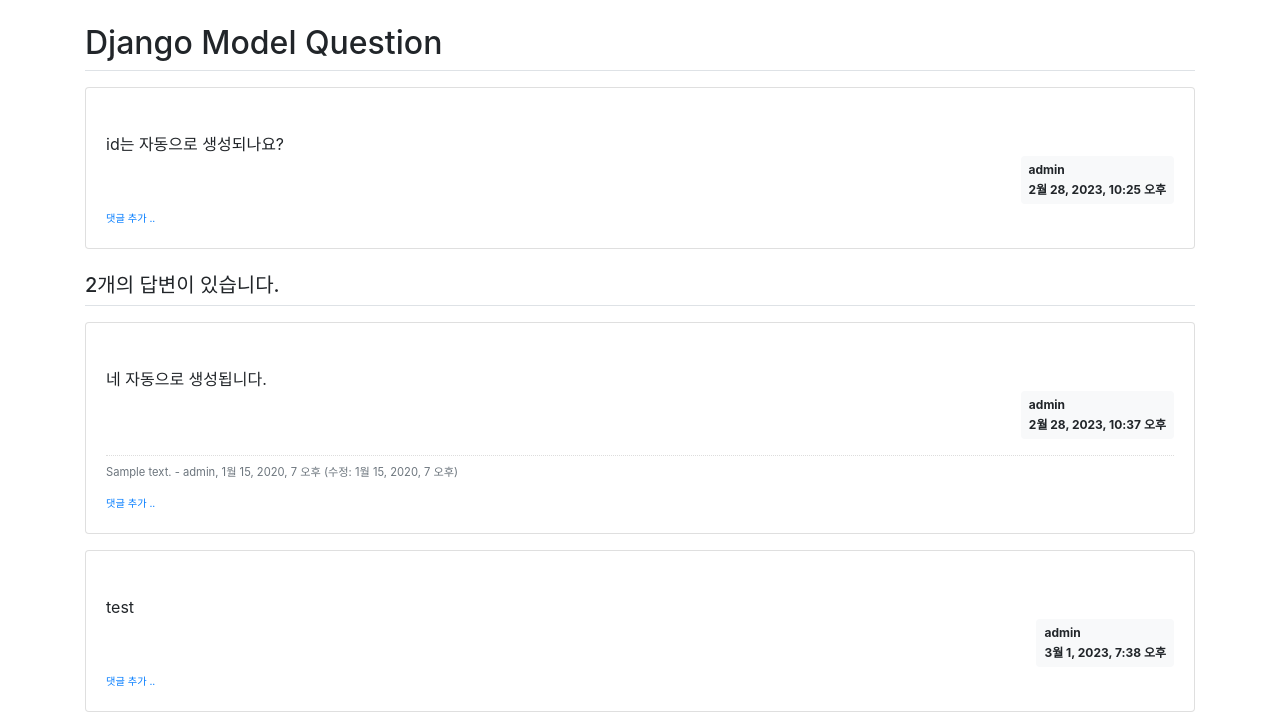
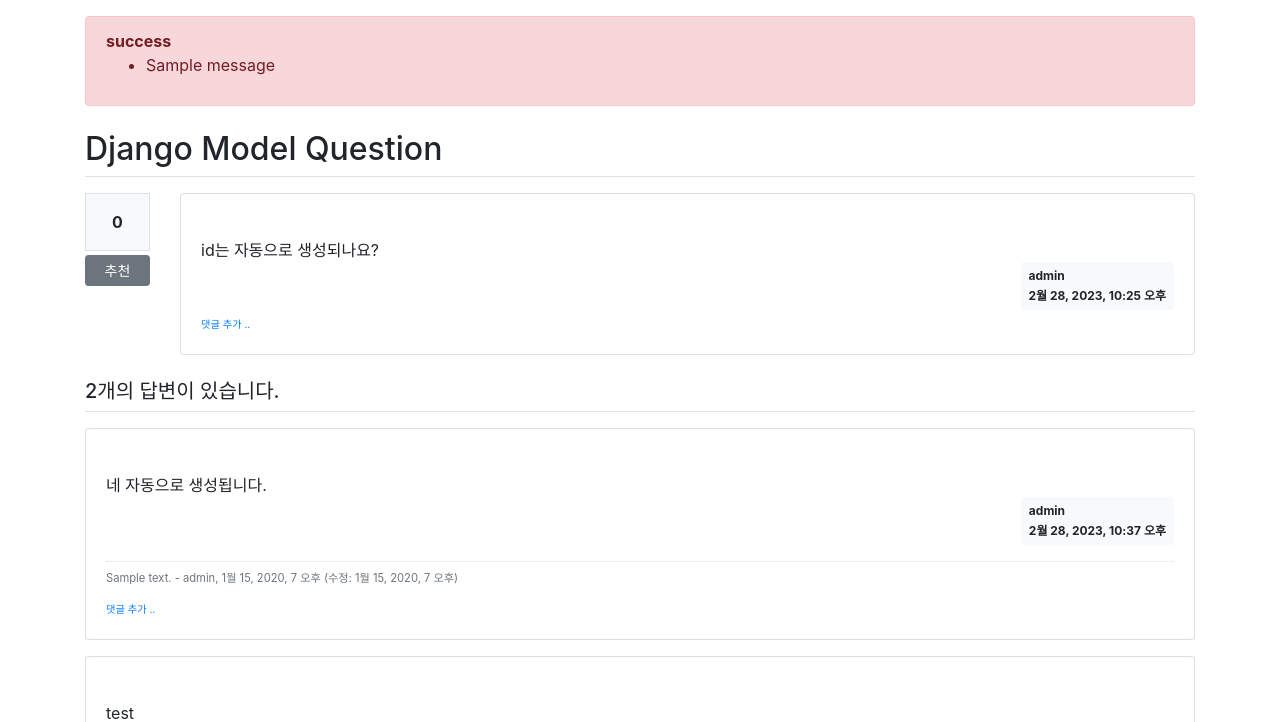
Before and after one commit to CRISPYTYPER/pybo, a Django app: page /pybo/2/ in a window 1280 px wide. Shown: the part 57-779 px from the top of the page. Run offline with Django 3.2, Linux system fonts and the light colour scheme; data comes from the database, SQL or seed files in the repository; both versions use the stored data as it was after the commit; tables that the repository leaves empty hold one stand-in row (values such as "Sample post"); one stand-in notice (Sample message) is shown; some libraries are stand-ins or nearby versions.

Commit message:
until page 215

```diff
--- a/pybo/models.py
+++ b/pybo/models.py
@@ -5,22 +5,25 @@ from django.db import models
 # Create your models here.
 
 class Question(models.Model):
-    author = models.ForeignKey(User, on_delete=models.CASCADE)
+    author = models.ForeignKey(User, on_delete=models.CASCADE,
+                               related_name='author_question')
     subject = models.CharField(max_length=200)
     content = models.TextField()
     create_date = models.DateTimeField()
     modify_date = models.DateTimeField(null=True, blank=True)
+    voter = models.ManyToManyField(User, related_name='voter_question')  # voter 추가
 
     def __str__(self):
         return self.subject
 
 
 class Answer(models.Model):
-    author = models.ForeignKey(User, on_delete=models.CASCADE)
+    author = models.ForeignKey(User, on_delete=models.CASCADE, related_name='author_answer')
     question = models.ForeignKey(Question, on_delete=models.CASCADE)
     content = models.TextField()
     create_date = models.DateTimeField()
     modify_date = models.DateTimeField(null=True, blank=True)
+    voter = models.ManyToManyField(User, related_name='voter_answer')
 
 
 class Comment(models.Model):
--- a/pybo/urls.py
+++ b/pybo/urls.py
@@ -1,5 +1,5 @@
 from django.urls import path
-from .views import base_views, question_views, answer_views, comment_views
+from .views import base_views, question_views, answer_views, comment_views, vote_views
 
 app_name = 'pybo'
 
@@ -29,4 +29,6 @@ urlpatterns = [
     path('comment/modify/answer/<int:comment_id>/', comment_views.comment_modify_answer, name='comment_modify_answer'),
     path('comment/delete/answer/<int:comment_id>/', comment_views.comment_delete_answer, name='comment_delete_answer'),
 
+    # vote_views.py
+    path('vote/question/<int:question_id>/', vote_views.vote_question, name='vote_question'),
 ]
--- a/templates/pybo/question_detail.html
+++ b/templates/pybo/question_detail.html
@@ -1,8 +1,28 @@
 {% extends 'base.html' %}
 {% block content %}
     <div class="container my-3">
+        <!-- 사용자 오류 표시 -->
+        {% if messages %}
+            <div class="alert alert-danger my-3" role="alert">
+                {% for message in messages %}
+                    <strong>{{ message.tags }}</strong>
+                    <ul>
+                        <li>{{ message.message }}</li>
+                    </ul>
+                {% endfor %}
+            </div>
+        {% endif %}
         <h2 class="border-bottom py-2">{{ question.subject }}</h2>
-        <div class="card my-3">
+        <div class="row my-3">
+            <div class="col-1"> <!-- 추천 영역 -->
+                <div class="bg-light text-center p-3 border font-weight-bolder mb-1">
+                    {{ question.voter.count }}
+                </div>
+                <a href="#" data-uri="{% url 'pybo:vote_question' question.id %}"
+                   class="recommend btn btn-sm btn-secondary btn-block my-1">추천</a>
+            </div>
+            <div class="col-11">
+                <div class="card">
                     <div class="card-body">
                         <div class="card-text" style="white-space: pre-line;">
                             {{ question.content }}
@@ -40,7 +60,8 @@
                                             {% endif %}
                                 </span>
                                         {% if request.user == comment.author %}
-                                    <a href="{% url 'pybo:comment_modify_question' comment.id %}" class="small">수정</a>
+                                            <a href="{% url 'pybo:comment_modify_question' comment.id %}"
+                                               class="small">수정</a>
                                             <a href="#" class="small delete"
                                                data-uri="{% url 'pybo:comment_delete_question' comment.id %}">
                                                 삭제
@@ -51,9 +72,12 @@
                             </div>
                         {% endif %}
                         <div>
-                    <a href="{% url 'pybo:comment_create_question' question.id %}" class="small"><small>댓글 추가 ..</small></a>
+                            <a href="{% url 'pybo:comment_create_question' question.id %}" class="small"><small>댓글 추가
+                                ..</small></a>
                         </div>
                         <!-- 질문 댓글 End -->
+                    </div>
+                </div>
             </div>
         </div>
         <h5 class="border-bottom my-3 py-2">
@@ -144,6 +168,11 @@
                     location.href = $(this).data('uri');
                 }
             });
+            $(".recommend").on('click', function () {
+                if (confirm("정말로 추천하시겠습니까?")) {
+                    location.href = $(this).data('uri');
+                }
+            });
         });
     </script>
 {% endblock %}
```
Also changed, not shown: pybo/views/vote_views.py (added, +18 -0 lines), db.sqlite3, pybo/migrations/0006_auto_20230305_1738.py (added). Lines whose indentation alone changed are shown as unchanged.
